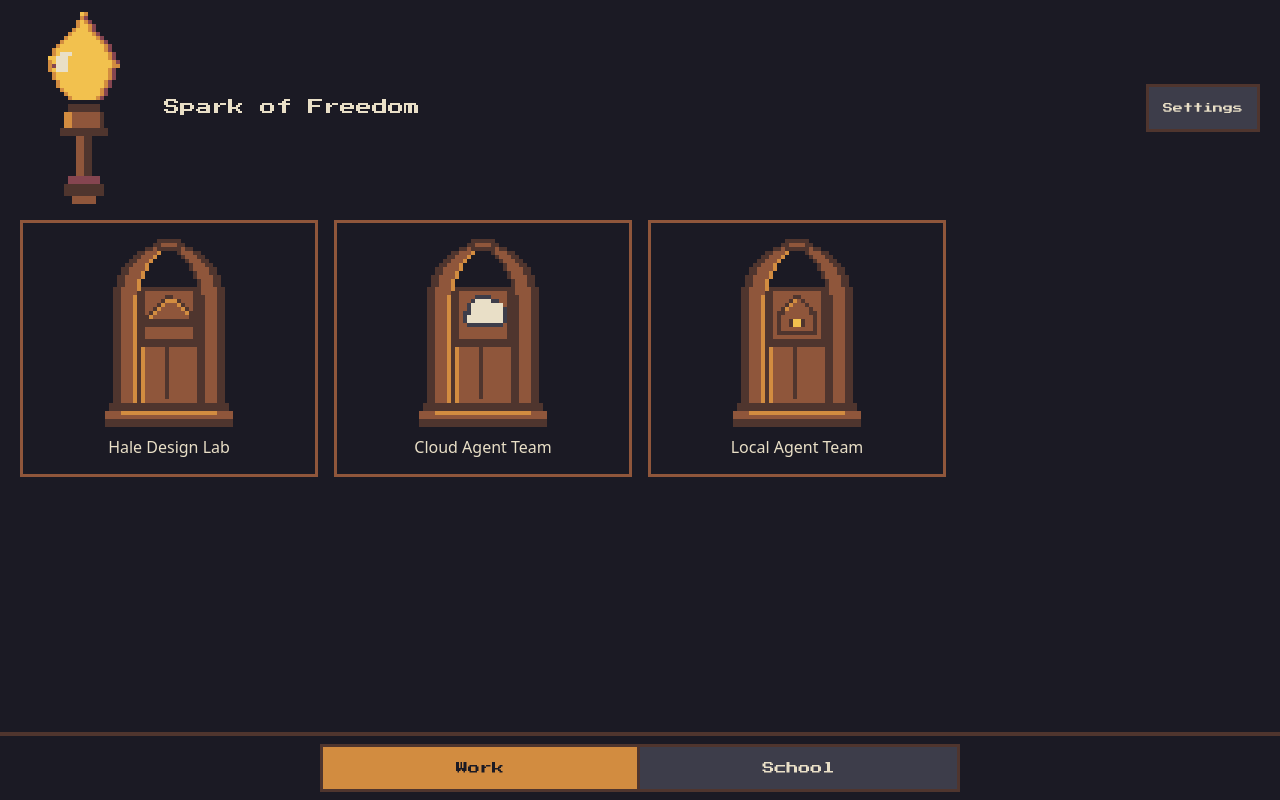
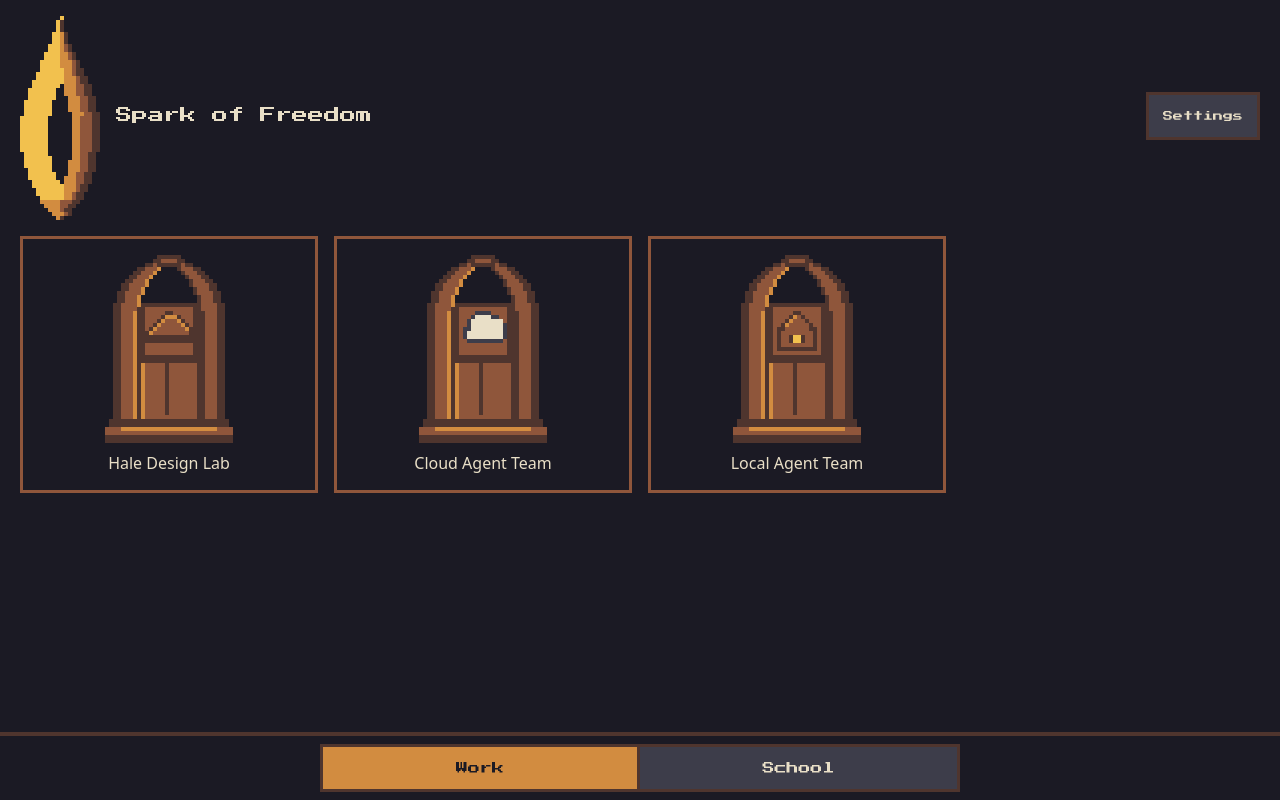
Before and after one commit to treyvionojeda9/Founder-OS, a React (Vite) app in the folder client/: page /home in a window 1280 px wide. Built offline with nearby package versions, Linux system fonts and the light colour scheme.

Commit message:
Pixelize the Monastery flame as the splash mark.
Replace the torch glyph with the almond flame only, drawn in the Founder Ember palette, on the splash, the home header, and the desktop rail.

Co-authored-by: treyvionojeda9 <treyvionojeda9@users.noreply.github.com>

```diff
--- a/client/src/design/sprites/flame.ts
+++ b/client/src/design/sprites/flame.ts
@@ -1,52 +1,60 @@
 import type { SpriteGrid } from "./types";
 
+/**
+ * Sovereign Monastery flame, flame only: the gold almond with a hollow centre,
+ * pixelized into Founder Ember. No diamond frame and no torch stand.
+ */
 export const flame: SpriteGrid = [
-  "...............fe...............",
-  "...............em...............",
-  "..............efem..............",
-  "..............effem.............",
-  ".............efffem.............",
-  "............efffffem............",
-  "...........efffffffem...........",
-  "..........efffffffffem..........",
-  ".........efffffffffffem.........",
-  "........effffffffffffem.........",
-  "........efpppfffffffffem........",
-  ".......ffpppffffffffffem........",
-  ".......efpppfffffffffffem.......",
-  ".......empppfffffffffffee.......",
-  ".......efpppffffffffffem........",
-  "........efffffffffffffem........",
-  "........efffffffffffffem........",
-  ".........efffffffffffem.........",
-  ".........efffffffffffem.........",
-  "..........efffffffffem..........",
-  "...........effffffffem..........",
-  "............effffffem...........",
-  "................................",
-  "............dddddddd............",
-  "............dddddddd............",
-  "...........eewwwwwwwd...........",
-  "...........eewwwwwwwd...........",
-  "...........eewwwwwwwd...........",
-  "...........eewwwwwwwd...........",
-  "..........dddddddddddd..........",
-  "..........dddddddddddd..........",
-  "..............wwdd..............",
-  "..............wwdd..............",
-  "..............wwdd..............",
-  "..............wwdd..............",
-  "..............wwdd..............",
-  "..............wwdd..............",
-  "..............wwdd..............",
-  "..............wwdd..............",
-  "..............wwdd..............",
-  "..............wwdd..............",
-  "............mmmmmmmm............",
-  "............mmmmmmmm............",
-  "...........dddddddddd...........",
-  "...........dddddddddd...........",
-  "...........dddddddddd...........",
-  ".............wwwwww.............",
-  ".............wwwwww.............",
+  "....................",
+  "..........f.........",
+  ".........fd.........",
+  ".........fd.........",
+  ".........fd.........",
+  "........ffed........",
+  "........ffed........",
+  "........ffed........",
+  ".......fffewd.......",
+  ".......fffewd.......",
+  "......ffffeewd......",
+  "......ffffeewd......",
+  ".....fffffeeewd.....",
+  ".....fffffeeewd.....",
+  ".....ffffffeewdd....",
+  "....fffffffeewdd....",
+  "....fffffffeeewdd...",
+  "...ffffffffeeewdd...",
+  "...fffffff.eeewwdd..",
+  "..fffffff..eeewwdd..",
+  "..fffffff..eeewwdd..",
+  "..fffffff...eeewwdd.",
+  ".fffffff....eeewwdd.",
+  ".fffffff....eeewwdd.",
+  ".fffffff....eeewwdd.",
+  ".fffffff.....eeewwdd",
+  "fffffff......eewwwdd",
+  "fffffff......eewwwdd",
+  "fffffff......eewwwdd",
+  "fffffff......eewwwdd",
+  "fffffff......eewwwdd",
+  "fffffff......eewwwdd",
+  "fffffff......eewwwdd",
+  "fffffff......eewwwdd",
+  "fffffff......eewwwdd",
+  ".ffffff......eewwdd.",
+  ".fffffff.....eewwdd.",
+  ".fffffff....eeewwdd.",
+  ".fffffff....eeewwdd.",
+  "..ffffff....eeewwdd.",
+  "..fffffff...eewwdd..",
+  "..fffffff..eeewwdd..",
+  "...fffffff.eeewwdd..",
+  "...ffffffffeeewdd...",
+  "....fffffffeeewdd...",
+  "....fffffffeewdd....",
+  ".....ffffffeewdd....",
+  ".....eeeeewwwdd.....",
+  "......eeeewwdd......",
+  ".......eeewdd.......",
+  "........eeewd.......",
+  ".........ed.........",
 ];
```
Also changed, not shown: 17 other files (tests, documents, lock files or other folders).
